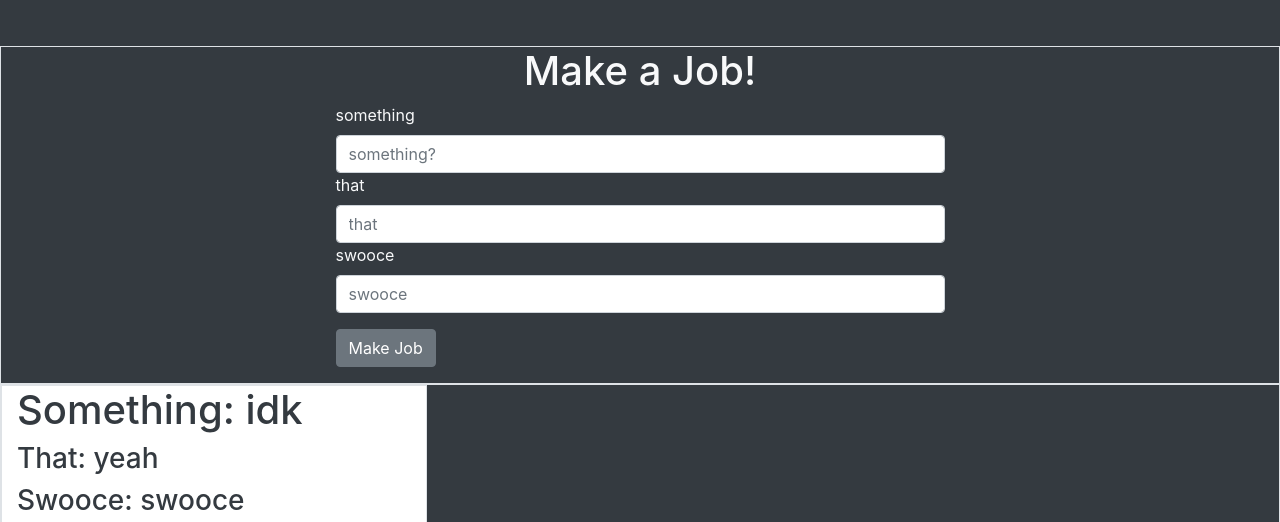
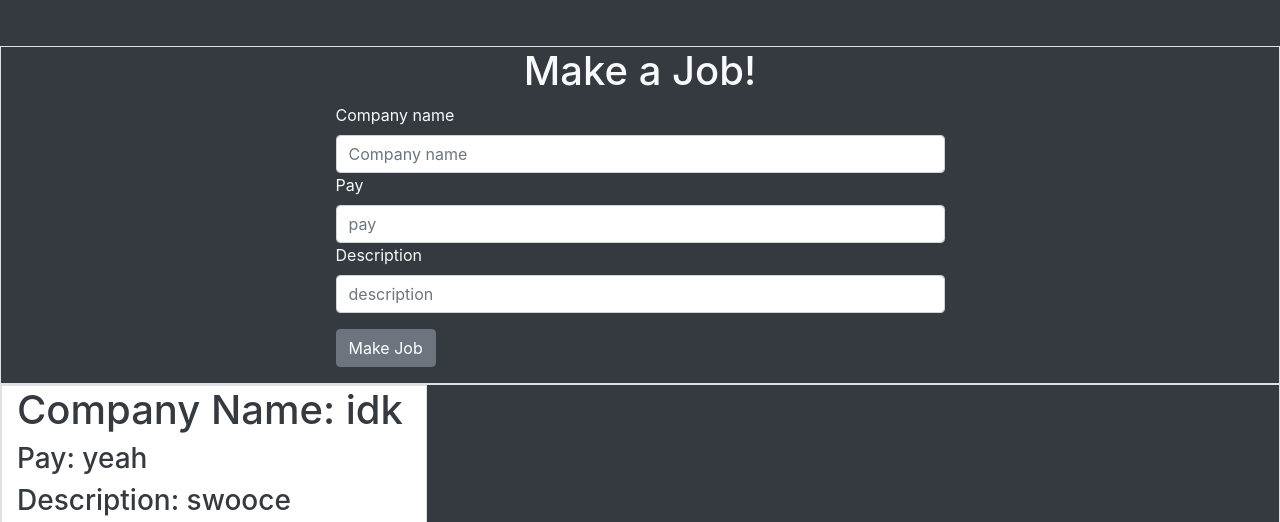
Before and after one commit to BradenDykstra/gregs-list, a plain HTML site: page index.html in a window 1280 px wide. Shown: the part 2086-2608 px from the top of the page. Drawn offline with nearby package versions, Linux system fonts and the light colour scheme; grey boxes are pictures that could not be loaded.

Commit message:
better job info

```diff
--- a/controllers/JobController.js
+++ b/controllers/JobController.js
@@ -21,9 +21,9 @@ export default class JobController {
     event.preventDefault();
     let form = event.target;
     let newJob = {
-      something: form.something.value,
-      that: form.that.value,
-      swooce: form.swooce.value
+      companyName: form.companyName.value,
+      pay: form.pay.value,
+      description: form.description.value
     }
     _jobService.addJob(newJob);
     _draw();
--- a/index.html
+++ b/index.html
@@ -73,12 +73,14 @@
       </h1>
       <form class="col-6" onsubmit="app.controllers.jobController.addJob(event)">
         <div class="form-group">
-          <label for="something">something</label>
-          <input type="text" class="form-control" name="something" id="something" placeholder="something?" required>
-          <label for="that">that</label>
-          <input type="text" class="form-control" name="that" id="that" placeholder="that" required>
-          <label for="swooce">swooce</label>
-          <input type="text" class="form-control" name="swooce" id="swooce" placeholder="swooce" required>
+          <label for="company-name">Company name</label>
+          <input type="text" class="form-control" name="company-name" id="company-name" placeholder="Company name"
+            required>
+          <label for="pay">Pay</label>
+          <input type="text" class="form-control" name="pay" id="pay" placeholder="pay" required>
+          <label for="description">Description</label>
+          <input type="text" class="form-control" name="description" id="description" placeholder="description"
+            required>
           <button type="submit" class="btn btn-secondary mt-3">Make Job</button>
         </div>
       </form>
--- a/models/Job.js
+++ b/models/Job.js
@@ -1,16 +1,16 @@
 export default class Job {
   constructor(data) {
-    this.something = data.something
-    this.that = data.that
-    this.swooce = data.swooce
+    this.companyName = data.companyName
+    this.pay = data.pay
+    this.description = data.description
     this.imgURL = data.imgURL || "http://images.clipartpanda.com/job-clipart-cliparti1_job-clip-art_03.jpg"
   }
 
   get Template() {
     return `<div class="col-4 border bg-white text-dark">
-    <h1>Something: ${this.something}</h1>
-    <h3>That: ${this.that}</h3>
-    <h3>Swooce: ${this.swooce}</h3>
+    <h1>Company Name: ${this.companyName}</h1>
+    <h3>Pay: ${this.pay}</h3>
+    <h3>Description: ${this.description}</h3>
     <img src="${this.imgURL}">`
   }
 }
--- a/services/JobService.js
+++ b/services/JobService.js
@@ -2,9 +2,9 @@ import Job from "../models/Job.js"
 
 let _state = {
   jobs: [new Job({
-    something: "idk",
-    that: "yeah",
-    swooce: "swooce"
+    companyName: "idk",
+    pay: "yeah",
+    description: "swooce"
   })]
 }
 
```
